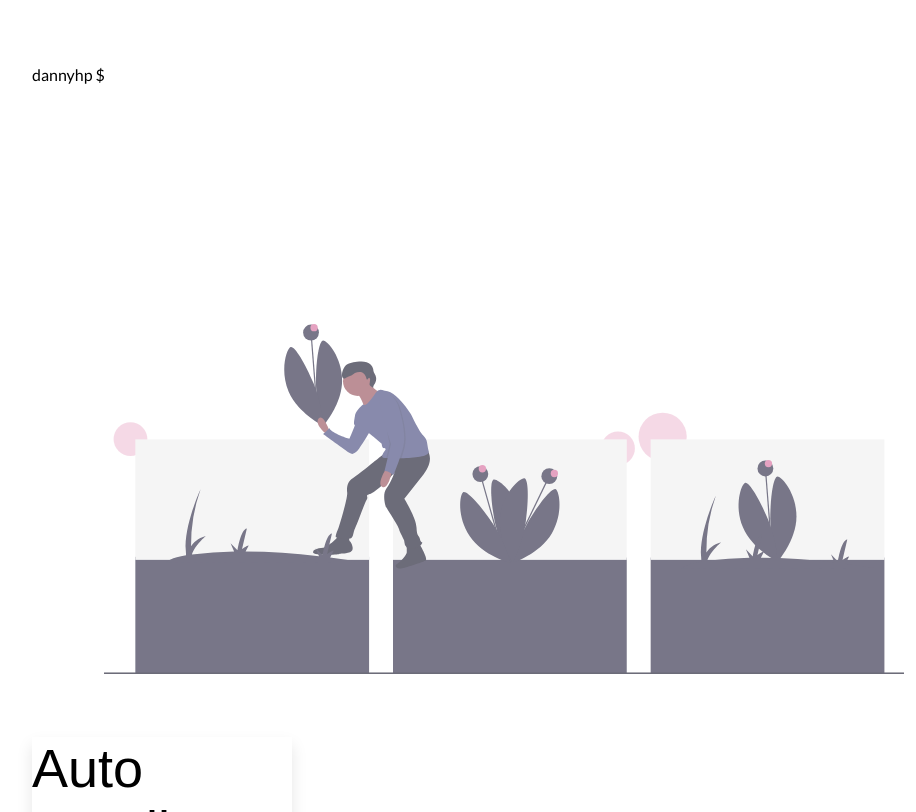
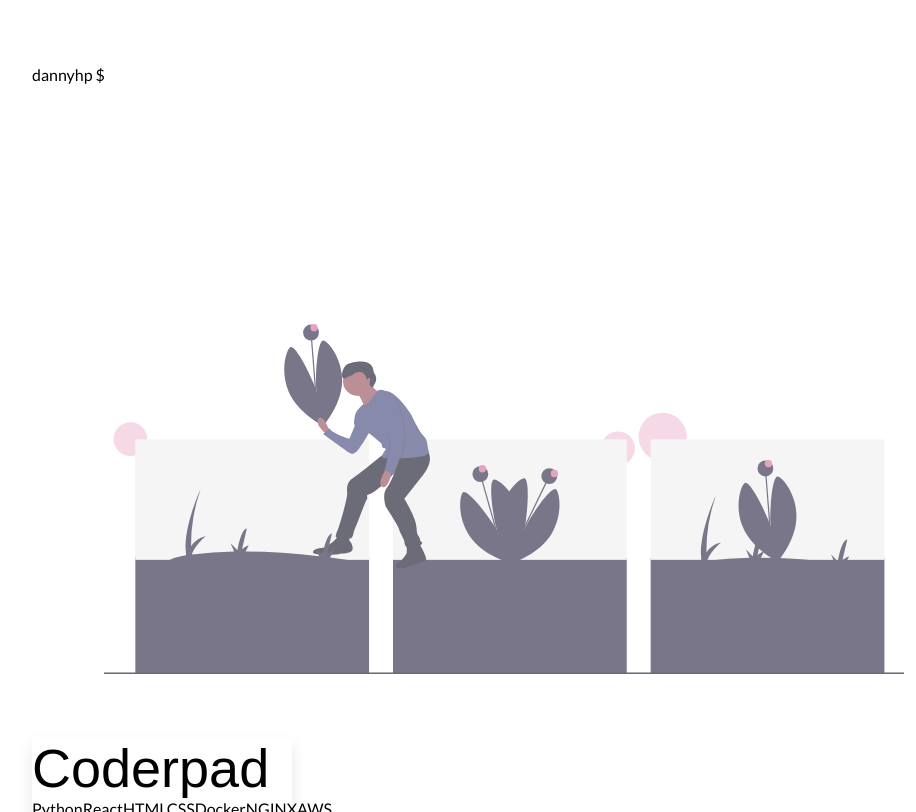
Before and after one commit to dannyhp1/portfolio-site, a Gatsby site: page /projects in a window 1280 px wide. Shown: the part 103-915 px from the top of the page, without its empty margins (136-1052 px from the left). Built offline with nearby package versions, Linux system fonts and the light colour scheme; Gatsby itself is replaced by a stand-in of ours; a web font is replaced by a local one.

Commit message:
Added new project (coderpad).

```diff
--- a/src/components/sections/projects/ProjectCards/ProjectCards.jsx
+++ b/src/components/sections/projects/ProjectCards/ProjectCards.jsx
@@ -10,6 +10,7 @@
 import gradecalculatorImg from 'images/project-gradecalculator.png';
 import autoenrollImg from 'images/project-autoenroll.png';
 import flaskblogImg from 'images/project-flaskblog.png';
+import coderpadImg from 'images/project-coderpad.png';
 
 import styles from './ProjectCards.module.scss';
 
@@ -17,6 +18,7 @@
   gradecalculator: gradecalculatorImg,
   autoenroll: autoenrollImg,
   flaskblog: flaskblogImg,
+  coderpad: coderpadImg,
 };
 
 const renderCards = (data) => {
--- a/src/components/sections/projects/ProjectHeader/ProjectHeader.jsx
+++ b/src/components/sections/projects/ProjectHeader/ProjectHeader.jsx
@@ -41,7 +41,7 @@
             >
               {'    '}
               {'    '}
-              {'Currently working on a new project...            '}
+              {'Just finished my coderpad! What to do next...            '}
               <Typist.Backspace count={30} />
             </Typist>
           </div>
--- a/src/data/projects.json
+++ b/src/data/projects.json
@@ -1,4 +1,27 @@
 [
+  {
+    "name": "coderpad",
+    "title": "Coderpad",
+    "tags": [
+      "Python",
+      "React",
+      "HTML",
+      "CSS",
+      "Docker",
+      "NGINX",
+      "AWS"
+    ],
+    "links": [
+      {
+        "icon": "globe",
+        "link": "https://gradecalculator.dannyhp.com"
+      },
+      {
+        "icon": "github",
+        "link": "https://github.com/dannyhp1/grade-calculator"
+      }
+    ]
+  },
   {
     "name": "autoenroll",
     "title": "Auto Enroll Bot",
@@ -19,9 +42,8 @@
   {
     "name": "gradecalculator",
     "title": "Grade Calculator",
-    "text": "Testing!Testing!Testing!Testing!Testing!Testing!Testing!Testing!Testing!Testing!Testing!",
     "tags": [
-      "React.js",
+      "React",
       "Webpack",
       "HTML5",
       "CSS3",
```
Also changed, not shown: src/images/project-coderpad.png (added).
